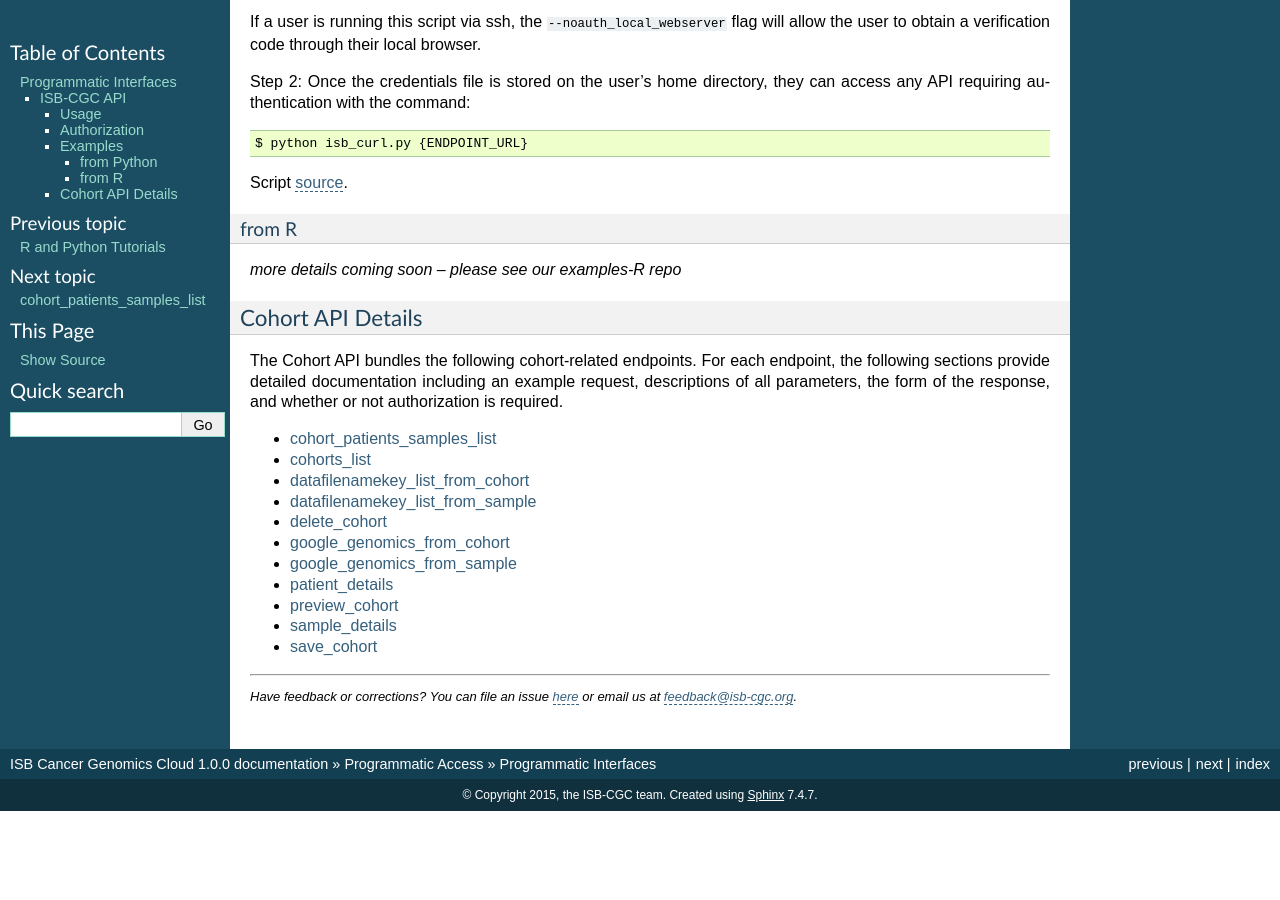
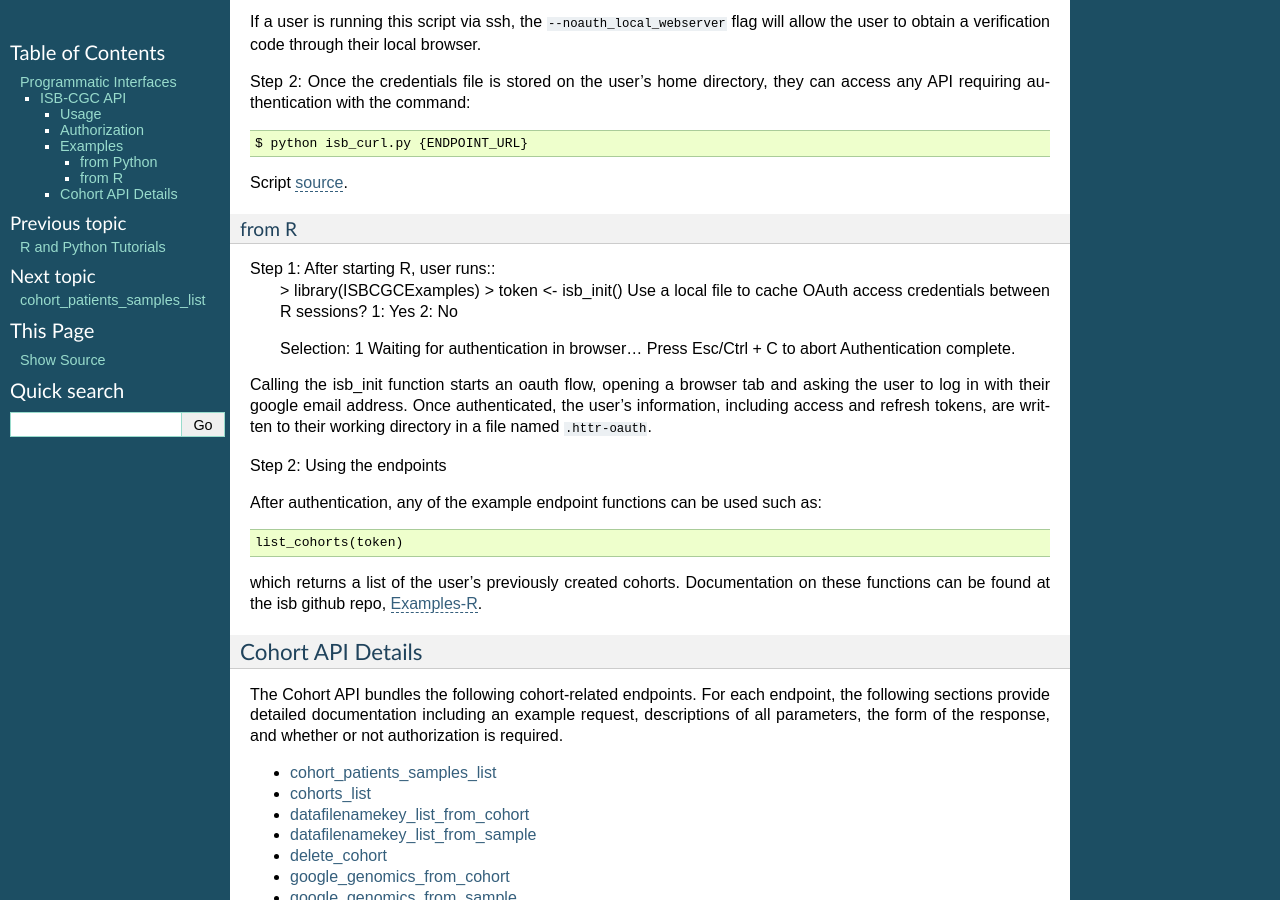
Before and after one commit to isb-cgc/readthedocs, a Sphinx documentation site: the page built from docs/source/sections/progapi/Programmatic-API.rst, in a window 1280 px wide and 900 px high, scrolled down 1782 px. Built offline with Sphinx 7.4.7, drawn with Linux system fonts in a browser that asks for light colours; before the commit the page ends 2593 px from its top, so only the background shows below that.

Commit message:
updated the R portion of the API doc

```diff
--- a/docs/source/sections/progapi/Programmatic-API.rst
+++ b/docs/source/sections/progapi/Programmatic-API.rst
@@ -108,7 +108,27 @@ Script `source <https://github.com/isb-cgc/ISB-CGC-Webapp/blob/master/scripts/is
 from R
 ------
 
-*more details coming soon -- please see our examples-R repo*
+Step 1: After starting R, user runs::
+   > library(ISBCGCExamples)
+   > token <- isb_init()
+   Use a local file to cache OAuth access credentials between R sessions?
+   1: Yes
+   2: No
+
+   Selection: 1
+   Waiting for authentication in browser...
+   Press Esc/Ctrl + C to abort
+   Authentication complete.
+
+Calling the isb_init function starts an oauth flow, opening a browser tab and asking the user to log in with their google email address. Once authenticated, the user’s information, including access and refresh tokens, are written to their working directory in a file named ``.httr-oauth``.
+
+Step 2: Using the endpoints
+
+After authentication, any of the example endpoint functions can be used such as::
+
+   list_cohorts(token)
+
+which returns a list of the user's previously created cohorts. Documentation on these functions can be found at the isb github repo, `Examples-R <https://github.com/isb-cgc/examples-R>`_.
 
 Cohort API Details
 ==================
```
